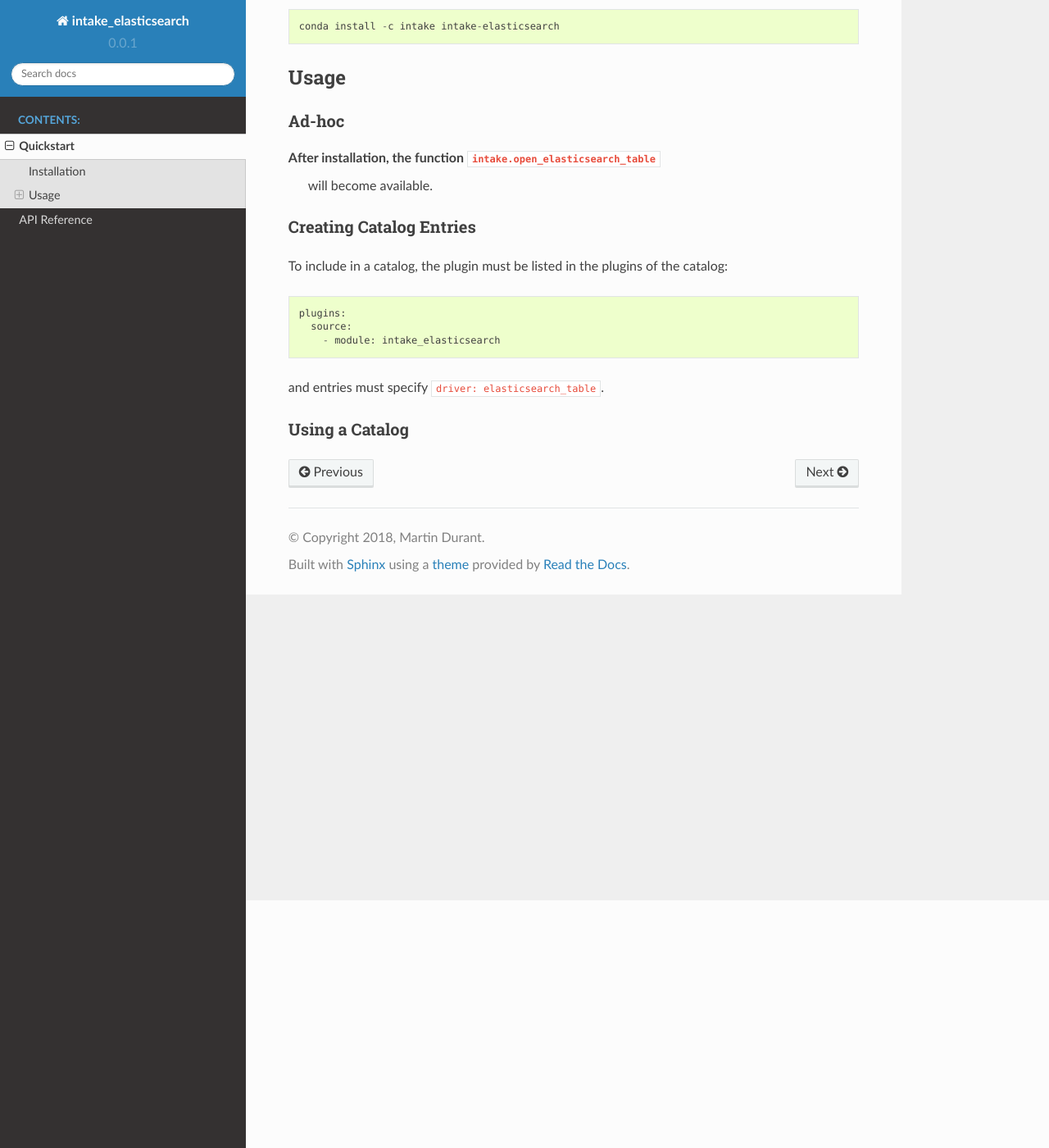
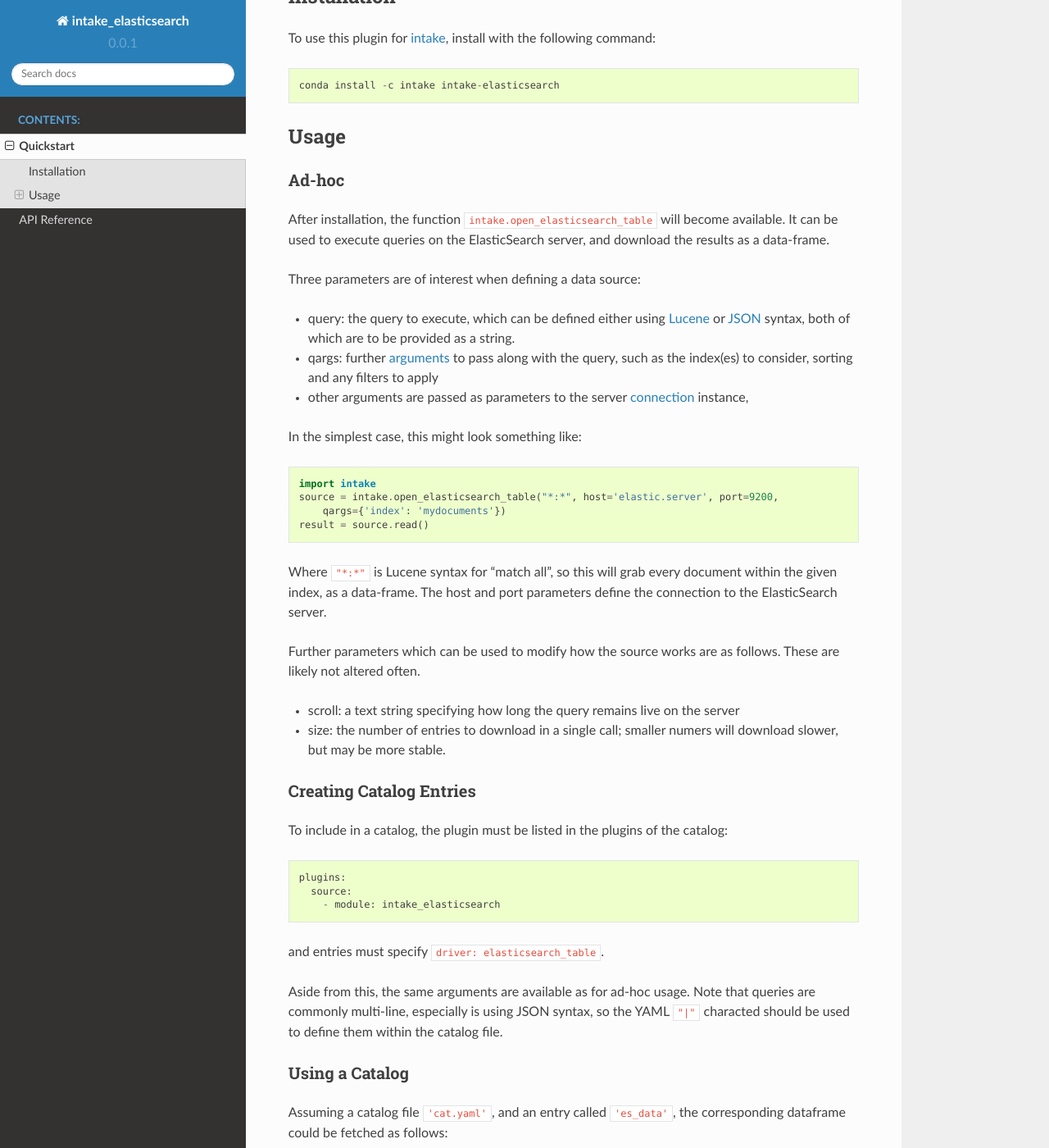
Before and after one commit to intake/intake-elasticsearch, a Sphinx documentation site: the page built from docs/source/quickstart.rst, in a window 1280 px wide and 1400 px high, scrolled down 302 px. Shown: the whole window at 82% size. Built offline with Sphinx 7.4.7 and the Read the Docs theme 2.0.0, drawn with Linux system fonts in a browser that asks for light colours; some of the changed text lies outside the part shown.

Commit message:
Flesh out usage

```diff
--- a/docs/source/quickstart.rst
+++ b/docs/source/quickstart.rst
@@ -5,6 +5,9 @@
 `ElasticSearch`_
 
 .. _ElasticSearch: https://www.elastic.co/
+
+This plugin reads ElasticSearch query results without random access: there is only ever
+a single partition.
 
 Installation
 ------------
@@ -22,7 +25,45 @@
 ~~~~~~
 
 After installation, the function ``intake.open_elasticsearch_table``
- will become available.
+will become available. It can be used to execute queries on the ElasticSearch
+server, and download the results as a data-frame.
+
+Three parameters are of interest when defining a data source:
+
+- query: the query to execute, which can be defined either using `Lucene`_ or
+  `JSON`_ syntax, both of which are to be provided as a string.
+
+- qargs: further `arguments`_ to pass along with the query, such as the index(es)
+  to consider, sorting and any filters to apply
+
+- other arguments are passed as parameters to the server `connection`_ instance,
+
+.. _Lucene: https://www.elastic.co/guide/en/kibana/current/lucene-query.html
+
+.. _JSON: https://www.elastic.co/guide/en/elasticsearch/reference/1.4/_introducing_the_query_language.html
+
+.. _arguments: https://elasticsearch-py.readthedocs.io/en/master/api.html#elasticsearch.Elasticsearch.search
+
+.. _connection: https://elasticsearch-py.readthedocs.io/en/master/api.html#elasticsearch.Elasticsearch
+
+In the simplest case, this might look something like::
+
+   import intake
+   source = intake.open_elasticsearch_table("*:*", host='elastic.server', port=9200,
+       qargs={'index': 'mydocuments'})
+   result = source.read()
+
+Where ``"*:*"`` is Lucene syntax for "match all", so this will grab every document
+within the given index, as a data-frame. The host and port parameters define the connection
+to the ElasticSearch server.
+
+Further parameters which can be used to modify how the source works are as follows. These
+are likely not altered often.
+
+- scroll: a text string specifying how long the query remains live on the server
+
+- size: the number of entries to download in a single call; smaller numers will download
+  slower, but may be more stable.
 
 Creating Catalog Entries
 ~~~~~~~~~~~~~~~~~~~~~~~~
@@ -35,5 +76,19 @@
 
 and entries must specify ``driver: elasticsearch_table``.
 
+Aside from this, the same arguments are available as for ad-hoc usage. Note that queries
+are commonly multi-line, especially is using JSON syntax, so the YAML ``"|"`` characted
+should be used to define them within the catalog file.
+
 Using a Catalog
 ~~~~~~~~~~~~~~~
+
+Assuming a catalog file ``'cat.yaml'``, and an entry called ``'es_data'``, the corresponding
+dataframe could be fetched as follows::
+
+   import intake
+   cat = intake.Catalog('cat.yaml')
+   result = cat.es_data.read()
+
+Since the query cannot be partitioned with this plugin, the other methods of the data source
+(iterate, read one partition, create Dask data-frame) are not particularly useful here.
```
